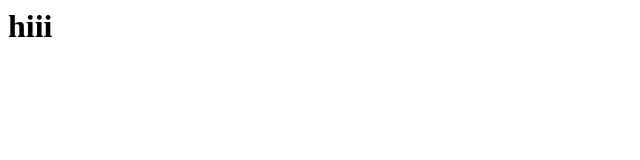
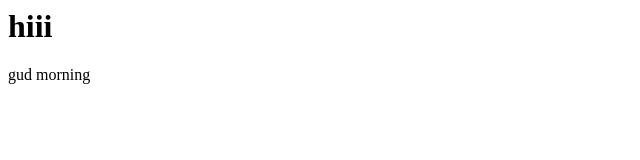
Before and after one commit to vichu15/demo2, a plain HTML site: page index.html in a window 1280 px wide. Shown: the full height of the page, 0-640 px from the left. Drawn offline with Linux system fonts and the light colour scheme.

Commit message:
added p tag

```diff
--- a/index.html
+++ b/index.html
@@ -1 +1,2 @@
 <h1>hiii</h1>
+<p>gud morning</p>
```
